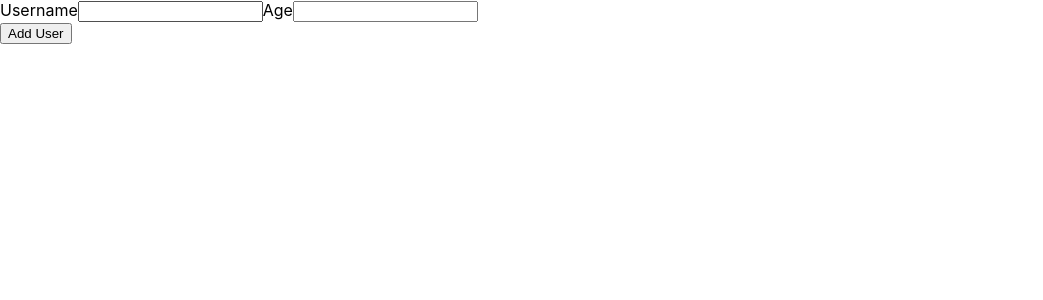
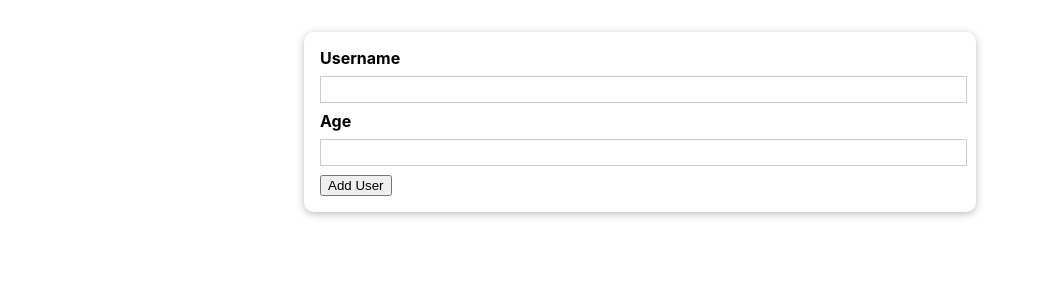
Before and after one commit to ashishkumar082018/react-demo-3, a React (Create React App) app: page / in a window 1280 px wide. Shown: the top 300 px of the page, without its empty margins (0-1043 px from the left). Built offline with nearby package versions, Linux system fonts and the light colour scheme.

Commit message:
Reusable Card

```diff
--- /dev/null
+++ b/src/components/UI/Card.css
@@ -0,0 +1,5 @@
+.card {
+  background: white;
+  box-shadow: 0 2px 8px rgba(0, 0, 0, 0.26);
+  border-radius: 10px;
+}
--- /dev/null
+++ b/src/components/UI/Card.js
@@ -0,0 +1,9 @@
+import React from "react";
+import "./Card.css";
+
+const Card = (props) => {
+  const className = `card ${props.className || ""}`;
+  return <div className={className}>{props.children}</div>;
+};
+
+export default Card;
--- /dev/null
+++ b/src/components/Users/AddUser.css
@@ -0,0 +1,26 @@
+.input {
+  margin: 2rem auto;
+  padding: 1rem;
+  width: 90%;
+  max-width: 40rem;
+}
+
+.input label {
+  display: block;
+  font-weight: bold;
+  margin-bottom: 0.5rem;
+}
+
+.input input {
+  font: inherit;
+  display: block;
+  width: 100%;
+  border: 1px solid #ccc;
+  padding: 0.15rem;
+  margin-bottom: 0.5rem;
+}
+
+.input input:focus {
+  outline: none;
+  border-color: #4f005f;
+}
--- a/src/components/Users/AddUser.js
+++ b/src/components/Users/AddUser.js
@@ -1,30 +1,23 @@
-import React, { useState } from "react";
+import React from "react";
+import Card from "../UI/Card";
+import "./AddUser.css";
 
-function AddUser() {
-  const [enteredValue, setEnteredValue] = useState("");
-  const [isValid, setIsValid] = useState(true);
-
-  const inputChangeHandler = (event) => {
-    setEnteredValue(event.target.value);
-    if (event.target.value.trim().length > 0) {
-      setIsValid(true);
-    }
-  };
-
+const AddUser = () => {
   const addUserHandler = (event) => {
     event.preventDefault();
   };
+
   return (
-    <form onSubmit={addUserHandler}>
-      <div className={`form-control ${!isValid ? "invalid" : "valid"}`}>
+    <Card className="input">
+      <form onSubmit={addUserHandler}>
         <label htmlFor="username">Username</label>
-        <input id="username" type="text" onChange={inputChangeHandler} />
+        <input id="username" type="text" />
         <label htmlFor="age">Age</label>
-        <input id="age" type="text" onChange={inputChangeHandler} />
-      </div>
-      <button type="submit">Add User</button>
-    </form>
+        <input id="age" type="number" />
+        <button type="submit">Add User</button>
+      </form>
+    </Card>
   );
-}
+};
 
 export default AddUser;
```
